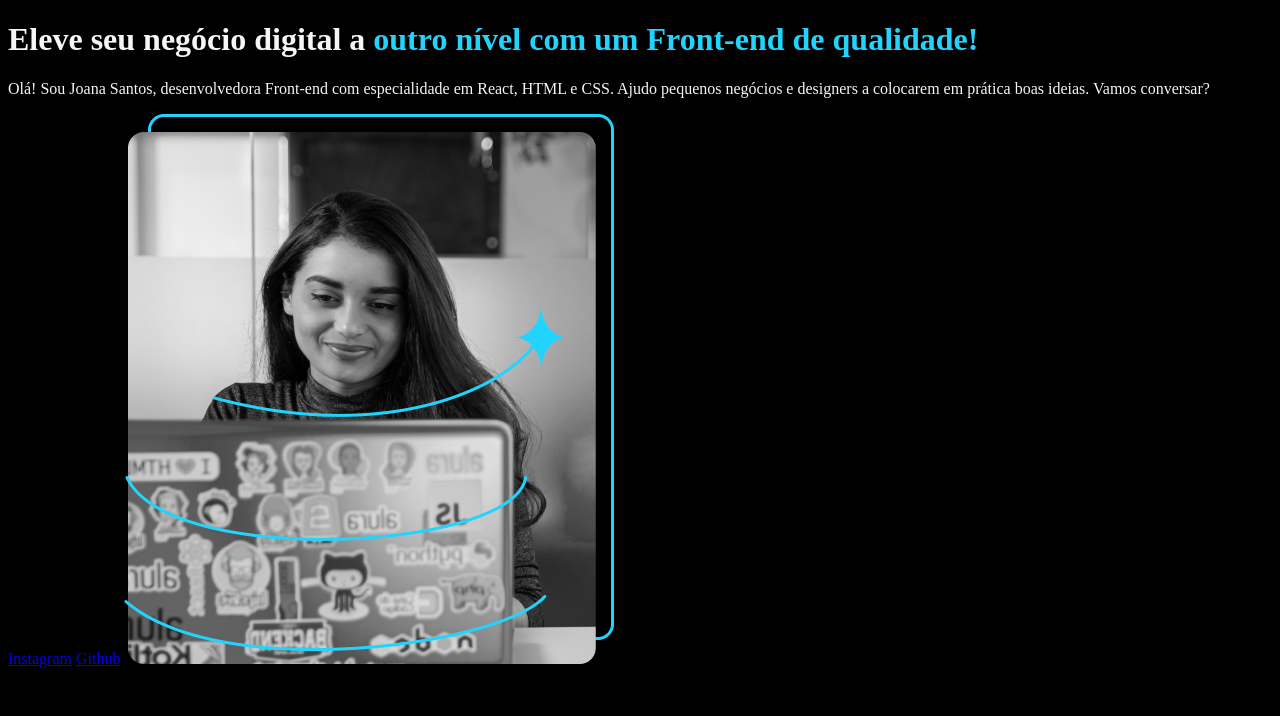
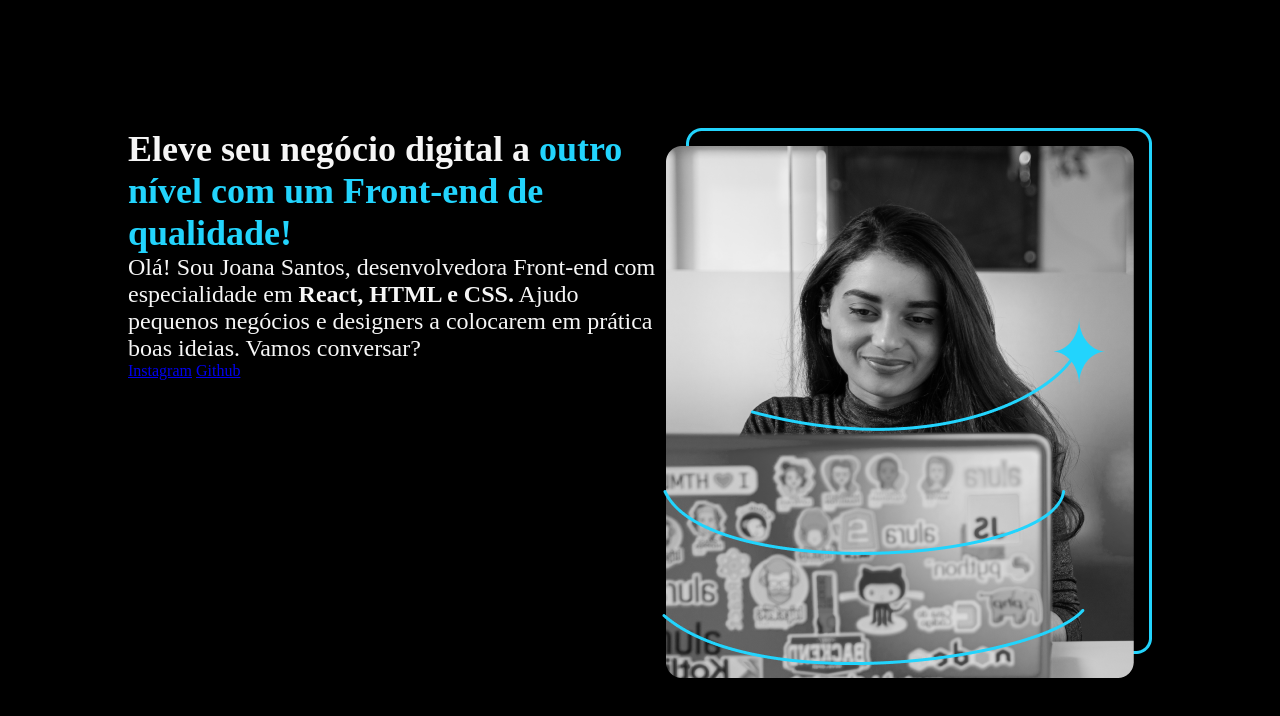
Before and after one commit to claudio-jin/Alura-Front, a plain HTML site: page aula1/projeto2/index.html in a window 1280 px wide. Drawn offline with Linux system fonts and the light colour scheme.

Commit message:
classes e box model

```diff
--- a/aula1/projeto2/index.html
+++ b/aula1/projeto2/index.html
@@ -6,14 +6,20 @@
     <meta name="viewport" content="width=device-width, initial-scale=1.0">
     <title>Portfolio</title>
     <link rel="stylesheet" href="style.css">
+
 </head>
 <body>
     <header></header>
-    <main>
-        <h1>Eleve seu negócio digital a <strong> outro nível com um Front-end de qualidade!</strong></h1>
-        <p>Olá! Sou Joana Santos, desenvolvedora Front-end com especialidade em React, HTML e CSS. Ajudo pequenos negócios e designers a colocarem em prática boas ideias. Vamos conversar?</p>
-        <a href="https://www.instagram.com/claudio_jin16.5/">Instagram</a>
-        <a href="https://github.com/claudio-jin">Github</a>
+    <main class="apresentacao">
+        <!--
+            Por padrão, para nomear elementos filhos, as pessoas utilizam o nome do elemento pai junto ao sinal __ e junto ao nome que será criado para o elemento filho.
+         -->
+        <section class="apresentacao__conteudo">
+            <h1 class="apresentacao__conteudo__titulo">Eleve seu negócio digital a <strong class = "titulo-destaque"> outro nível com um Front-end de qualidade!</strong></h1>
+            <p class="apresentacao__conteudo__paragrafo">Olá! Sou Joana Santos, desenvolvedora Front-end com especialidade em <strong> React, HTML e CSS.</strong> Ajudo pequenos negócios e designers a colocarem em prática boas ideias. Vamos conversar?</p>
+            <a href="https://www.instagram.com/claudio_jin16.5/">Instagram</a>
+            <a href="https://github.com/claudio-jin">Github</a>
+        </section>
         <img src="Imagem.png" alt="foto de uma pessoa codando">
     </main>
     <footer></footer>
--- a/aula1/projeto2/style.css
+++ b/aula1/projeto2/style.css
@@ -1,8 +1,38 @@
+@import url('https://fonts.googleapis.com/css2?family=Krona+One&display=swap');
+
+/* reset css */
+*{
+    margin: 0;
+    padding: 0;
+}
+
 body {
+    //definindo altura da tela
+    height: 100vh;
+    //define o elemento pai, onde todos os filhos serao ajustados dentro do elemento pai
+    box-sizing: border-box;
     background-color: black;
     color: #F6F6F6;
 }
 
-strong {
+.titulo-destaque {
     color: #22d4fd;
 }
+
+.apresentacao{
+    margin: 10%;
+    display: flex;
+    justify-content: space-between;
+}
+
+.apresentacao__conteudo {
+    widht: 615px;
+}
+
+.apresentacao__conteudo__titulo {
+    font-size: 36px;
+}
+
+.apresentacao__conteudo__paragrafo {
+    font-size: 24px;
+}
```
